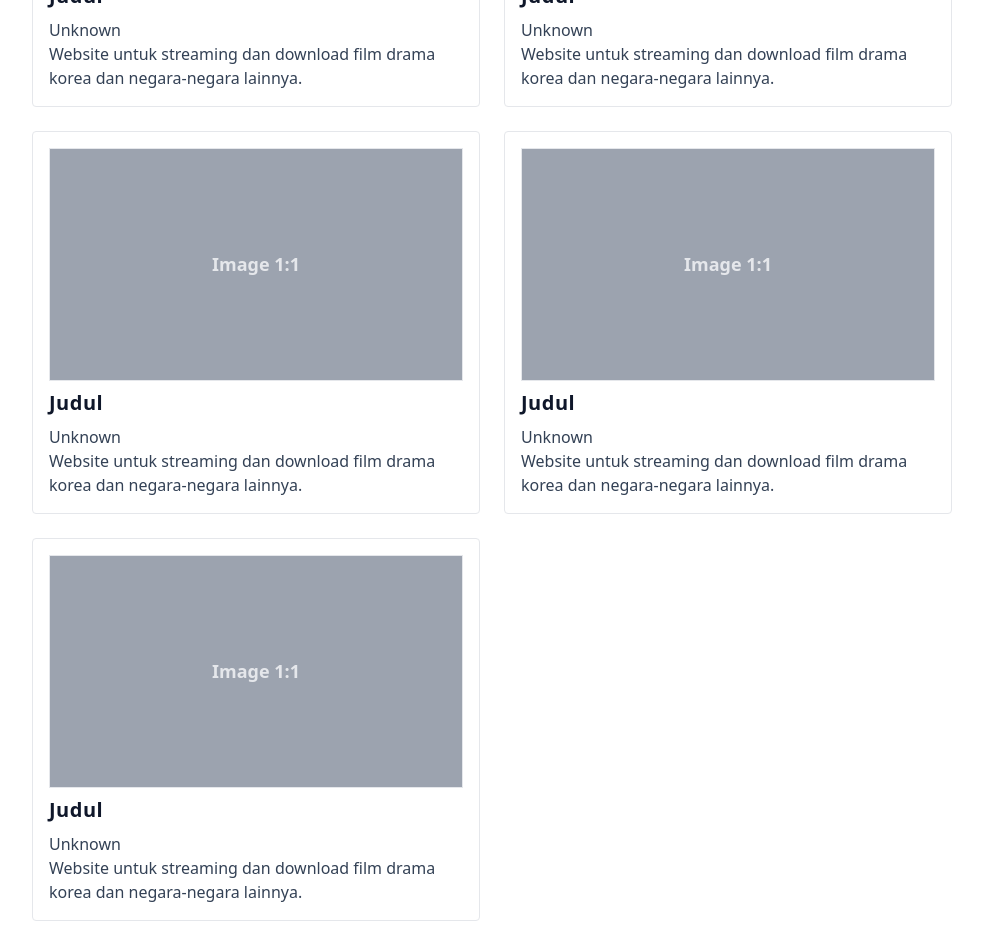
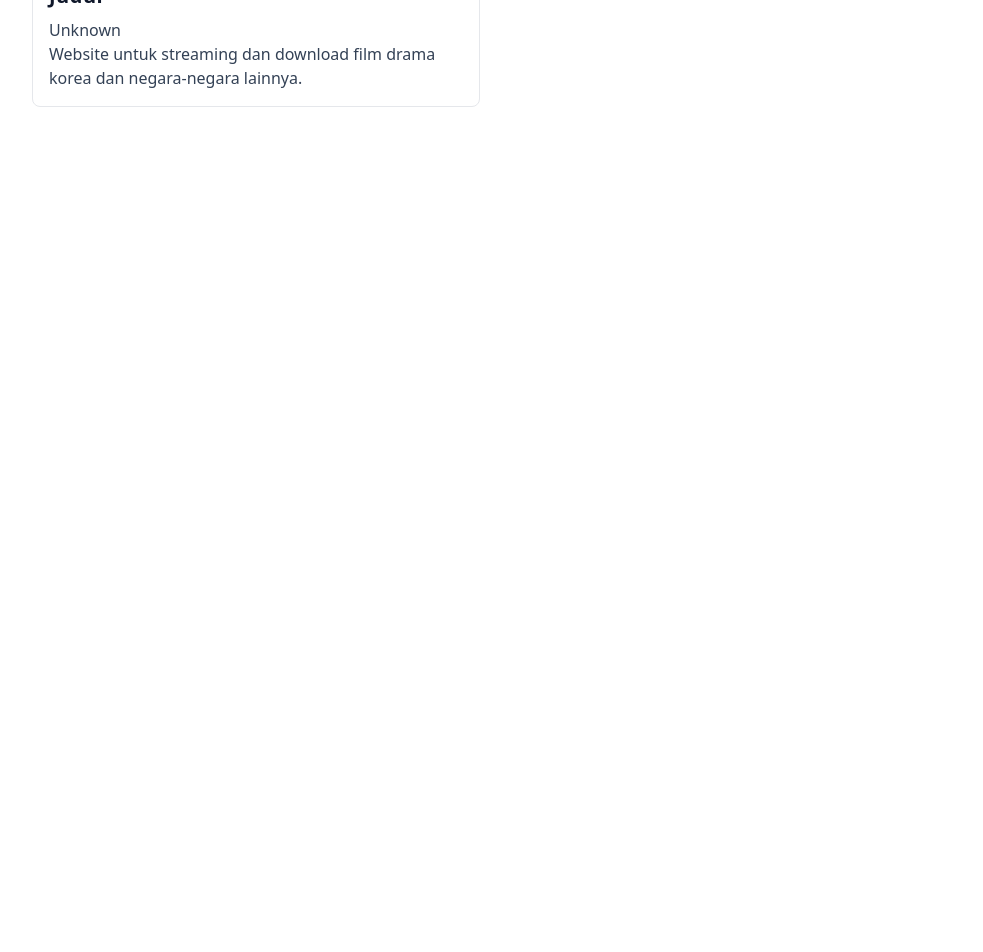
Before and after one commit to Habsyi2512/web-portofolio, a Next.js app: page /portofolio in a window 1280 px wide. Shown: the part 600-1552 px from the top of the page, without its empty margins (296-1279 px from the left). After the commit the page ends 800 px from the top, so only its background shows below. Built offline with nearby package versions, Linux system fonts and the light colour scheme.

Commit message:
"Removed portfolio items, updated sidebar and card components, and modified typography and tailwind config"

```diff
--- a/src/app/portofolio/page.tsx
+++ b/src/app/portofolio/page.tsx
@@ -39,82 +39,6 @@ export default function Portofolio() {
             </div>
           </Card>
         </div>
-        <div>
-          <div className="border p-4 rounded">
-            <div className="border bg-gray-400 aspect-video flex flex-col justify-center mb-2">
-              <p className="text-center font-bold text-lg text-gray-200">
-                Image 1:1
-              </p>
-            </div>
-            <div>
-              <TextSubtitle title="Judul" />
-              <div>
-                <Paragraph>Unknown</Paragraph>
-              </div>
-              <Paragraph>
-                Website untuk streaming dan download film drama korea dan
-                negara-negara lainnya.
-              </Paragraph>
-            </div>
-          </div>
-        </div>
-        <div>
-          <div className="border p-4 rounded">
-            <div className="border bg-gray-400 aspect-video flex flex-col justify-center mb-2">
-              <p className="text-center font-bold text-lg text-gray-200">
-                Image 1:1
-              </p>
-            </div>
-            <div>
-              <TextSubtitle title="Judul" />
-              <div>
-                <Paragraph>Unknown</Paragraph>
-              </div>
-              <Paragraph>
-                Website untuk streaming dan download film drama korea dan
-                negara-negara lainnya.
-              </Paragraph>
-            </div>
-          </div>
-        </div>
-        <div>
-          <div className="border p-4 rounded">
-            <div className="border bg-gray-400 aspect-video flex flex-col justify-center mb-2">
-              <p className="text-center font-bold text-lg text-gray-200">
-                Image 1:1
-              </p>
-            </div>
-            <div>
-              <TextSubtitle title="Judul" />
-              <div>
-                <Paragraph>Unknown</Paragraph>
-              </div>
-              <Paragraph>
-                Website untuk streaming dan download film drama korea dan
-                negara-negara lainnya.
-              </Paragraph>
-            </div>
-          </div>
-        </div>
-        <div>
-          <div className="border p-4 rounded">
-            <div className="border bg-gray-400 aspect-video flex flex-col justify-center mb-2">
-              <p className="text-center font-bold text-lg text-gray-200">
-                Image 1:1
-              </p>
-            </div>
-            <div>
-              <TextSubtitle title="Judul" />
-              <div>
-                <Paragraph>Unknown</Paragraph>
-              </div>
-              <Paragraph>
-                Website untuk streaming dan download film drama korea dan
-                negara-negara lainnya.
-              </Paragraph>
-            </div>
-          </div>
-        </div>
       </div>
     </>
   );
--- a/src/components/Navigation/sidebar/Sidebar.tsx
+++ b/src/components/Navigation/sidebar/Sidebar.tsx
@@ -1,21 +1,18 @@
 "use client";
 
-import React, { useContext } from "react";
+import React, { useContext, useEffect, useState } from "react";
 import SidebarGroup from "./SidebarGroup";
 import SidebarGroupLabel from "./SidebarGroupLabel";
 import SidebarMenu from "./SidebarGroupContent";
 import SidebarItem from "./SidebarItem";
 import { XMarkIcon } from "@/components/icons/XMarkIcon";
 import { NavbarContext } from "@/context/NavbarProvider";
+import { motion } from "framer-motion";
 
 export default function Sidebar() {
-  const context = useContext(NavbarContext);
-
-  if (!context) {
-    throw new Error("Navbar must be used within a NavbarProvider");
-  }
-
-  const { isOpenSidebar, setIsOpenSidebar } = context;
+  const { isOpenSidebar, setIsOpenSidebar } = useContext(NavbarContext);
+  // const [isMobile, setIsMobile] = useState(false);
+  // const [isResizing, setIsResizing] = useState(false);
 
   const handleClickOutside = (event: React.MouseEvent<HTMLElement>) => {
     if (
@@ -25,16 +22,13 @@ export default function Sidebar() {
       setIsOpenSidebar(false);
     }
   };
+
   return (
-    <aside
+    <motion.aside
       onClick={handleClickOutside}
-      className={`fixed w-full lg:w-fit h-screen lg:h-auto top-0 left-0 lg:relative tracking-wide ${
-        isOpenSidebar
-          ? "transition-transform duration-200"
-          : "-translate-x-full lg:translate-x-0 duration-0"
-      } bg-white/30 dark:bg-colorDarkFirst/30 backdrop-blur-sm`}
+      className={`fixed w-full lg:w-fit h-screen lg:h-auto top-0 left-0 lg:relative tracking-wide bg-white/30 dark:bg-colorDarkFirst/30 backdrop-blur-sm`}
     >
-      <div className="w-72 max-w-[90%] p-8 lg:p-0 bg-white dark:bg-colorDarkFirst lg:bg-auto border-r dark:border-colorDarkSecond rounded-r-lg h-full lg:h-fit lg:border-r-0 sticky top-[119px]">
+      <div className="w-72 max-w-[90%] p-8 lg:p-0 bg-white dark:bg-colorDarkFirst border-r dark:border-colorDarkSecond rounded-r-lg h-full lg:h-fit lg:border-r-0 sticky top-[119px]">
         <div className="lg:hidden flex items-center justify-between mb-5">
           <div className="h-full flex items-center w-fit">
             <h1 className="text-2xl text-colorSky">
@@ -75,14 +69,7 @@ export default function Sidebar() {
             <SidebarItem href="/sharing-session">Sharing Session</SidebarItem>
           </SidebarMenu>
         </SidebarGroup>
-        {/* <SidebarGroup>
-          <SidebarGroupLabel>Contact</SidebarGroupLabel>
-          <SidebarMenu>
-            <SidebarItem href="#">Menu 1</SidebarItem>
-            <SidebarItem href="#">Menu 2</SidebarItem>
-          </SidebarMenu>
-        </SidebarGroup> */}
       </div>
-    </aside>
+    </motion.aside>
   );
 }
--- a/src/components/Navigation/sidebar/SidebarItem.tsx
+++ b/src/components/Navigation/sidebar/SidebarItem.tsx
@@ -29,7 +29,7 @@ export default function SidebarItem({
         className={`block border-l ${
           currentPathname == href
             ? "text-colorSky border-colorSky"
-            : "text-colorDarkSecond hover:text-colorDarkFirst dark:hover:text-colorDarkThird border-slate-400/50 hover:border-slate-400"
+            : "text-colorDarkSecond hover:text-colorDarkFirst dark:hover:text-colorLightSecond border-slate-400/50 hover:border-slate-400"
         } pl-4 py-1 -ml-px`}
       >
         {children}
--- a/src/components/card/card.tsx
+++ b/src/components/card/card.tsx
@@ -2,7 +2,7 @@ import React from "react";
 
 const Card = ({ children }: { children: React.ReactNode }) => {
   return (
-    <div className="border bg-white dark:bg-colorDarkFirst dark:border-colorDarkThird p-4 rounded">
+    <div className="border bg-white dark:bg-colorDarkSecond dark:border-colorDarkThird p-4 rounded-lg">
       {children}
     </div>
   );
--- a/src/components/typography/Typography.tsx
+++ b/src/components/typography/Typography.tsx
@@ -12,7 +12,7 @@ function TextTitle({
   return (
     <h1
       {...props}
-      className={`text-2xl sm:text-3xl font-extrabold tracking-wide text-colorDarkFirst dark:text-colorDarkThird mb-5 ${className}`}
+      className={`text-2xl sm:text-3xl font-extrabold tracking-wide text-colorDarkFirst dark:text-colorLightFirst mb-5 ${className}`}
     >
       {title}
     </h1>
@@ -31,7 +31,7 @@ function TextSubtitle({
   return (
     <h1
       {...props}
-      className={`text-xl font-bold tracking-wide text-colorDarkFirst dark:text-colorDarkThird mb-2 ${className}`}
+      className={`text-xl font-bold tracking-wide text-colorDarkFirst dark:text-colorLightFirst mb-2 ${className}`}
     >
       {title}
     </h1>
--- a/tailwind.config.ts
+++ b/tailwind.config.ts
@@ -16,6 +16,8 @@ const config: Config = {
         colorDarkFirst: "rgb(15 23 42)",
         colorDarkSecond: "rgb(51 65 85)",
         colorDarkThird: "rgb(100 116 139)",
+        colorLightFirst: "rgb(226 232 240)",
+        colorLightSecond: "rgb(148 163 184)",
       },
     },
   },
```
